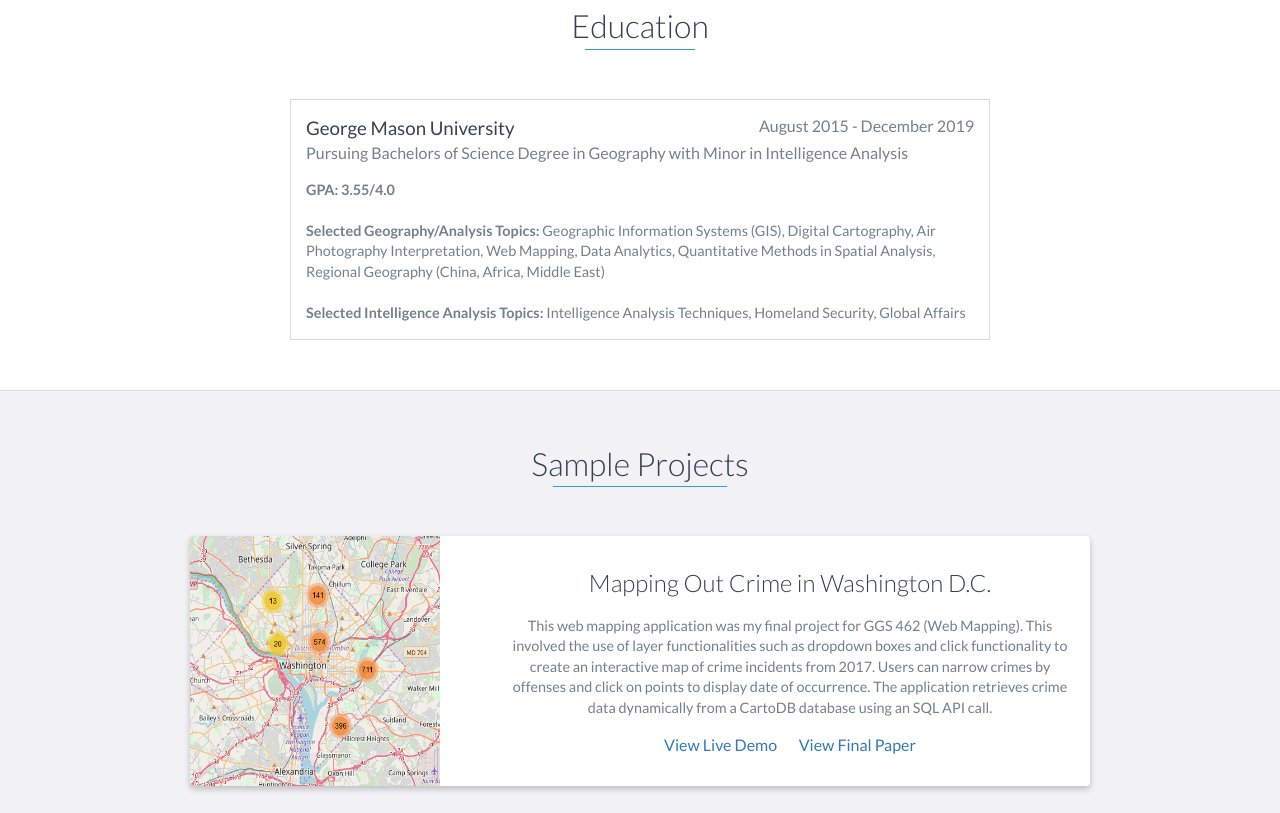
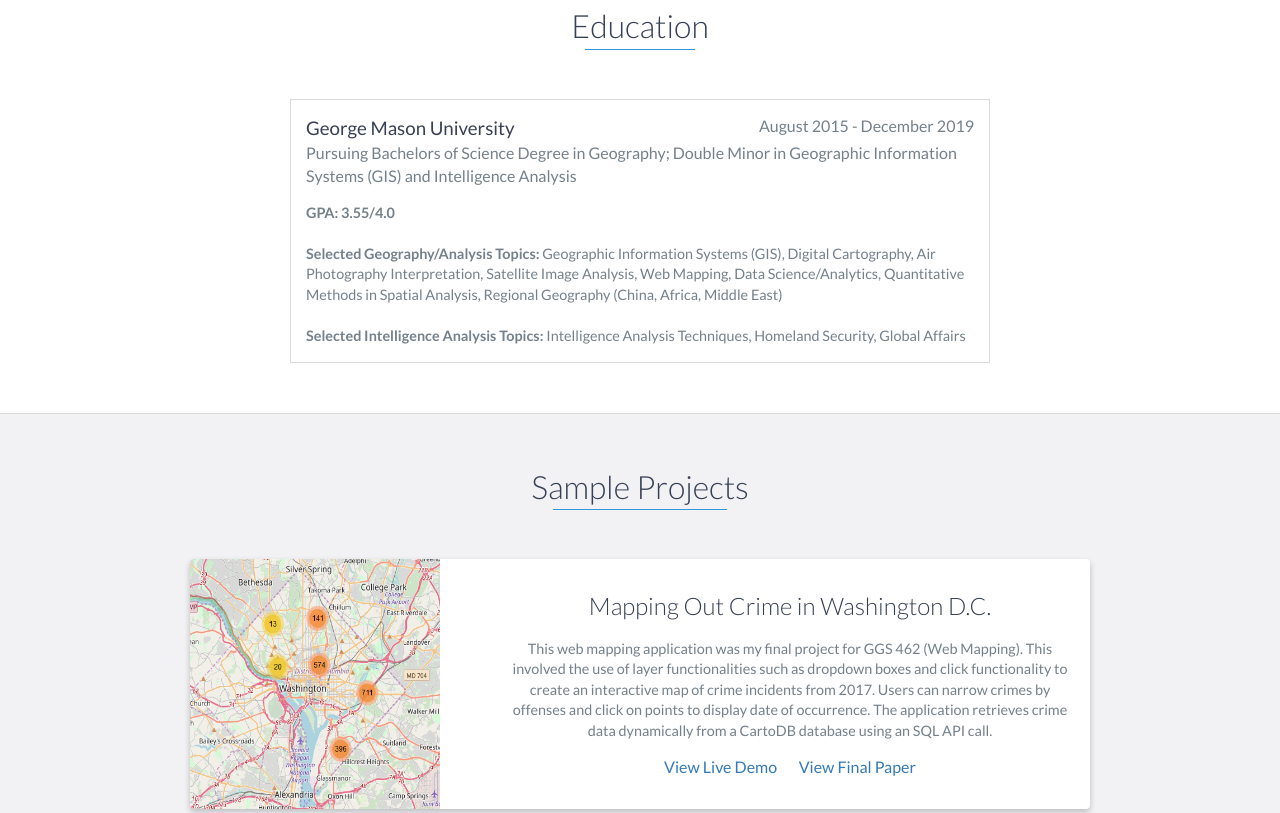
Before and after one commit to IanHelm/ianhelm.github.io, a website: page index.html in a window 1280 px wide. Shown: the part 2259-3072 px from the top of the page. Drawn offline with nearby package versions, Linux system fonts and the light colour scheme.

Commit message:
Add files via upload

```diff
--- a/index.html
+++ b/index.html
@@ -132,10 +132,10 @@
         <div class="education-block">
             <h3>George Mason University</h3>
             <span class="education-date">August 2015 - December 2019</span>
-            <h4>Pursuing Bachelors of Science Degree in Geography with Minor in Intelligence Analysis</h4>
+            <h4>Pursuing Bachelors of Science Degree in Geography; Double Minor in Geographic Information Systems (GIS) and Intelligence Analysis</h4>
 			<p>
 			    <b>GPA: 3.55/4.0</b><br><br>
-				<b>Selected Geography/Analysis Topics:</b> Geographic Information Systems (GIS), Digital Cartography, Air Photography Interpretation, Web Mapping, Data Analytics, Quantitative Methods in Spatial Analysis, Regional Geography (China, Africa, Middle East)<br><br>
+				<b>Selected Geography/Analysis Topics:</b> Geographic Information Systems (GIS), Digital Cartography, Air Photography Interpretation, Satellite Image Analysis, Web Mapping, Data Science/Analytics, Quantitative Methods in Spatial Analysis, Regional Geography (China, Africa, Middle East)<br><br>
 				<b>Selected Intelligence Analysis Topics:</b> Intelligence Analysis Techniques, Homeland Security, Global Affairs
 			</p>
         </div>
@@ -236,6 +236,7 @@
             <li>Trimble GPS</li>
             <li>SQL</li>
             <li>PostgreSQL</li>
+            <li>Matlab</li>
             <li>PostGIS</li>
             <li>Python</li>
             <li>Javascript</li>
```
